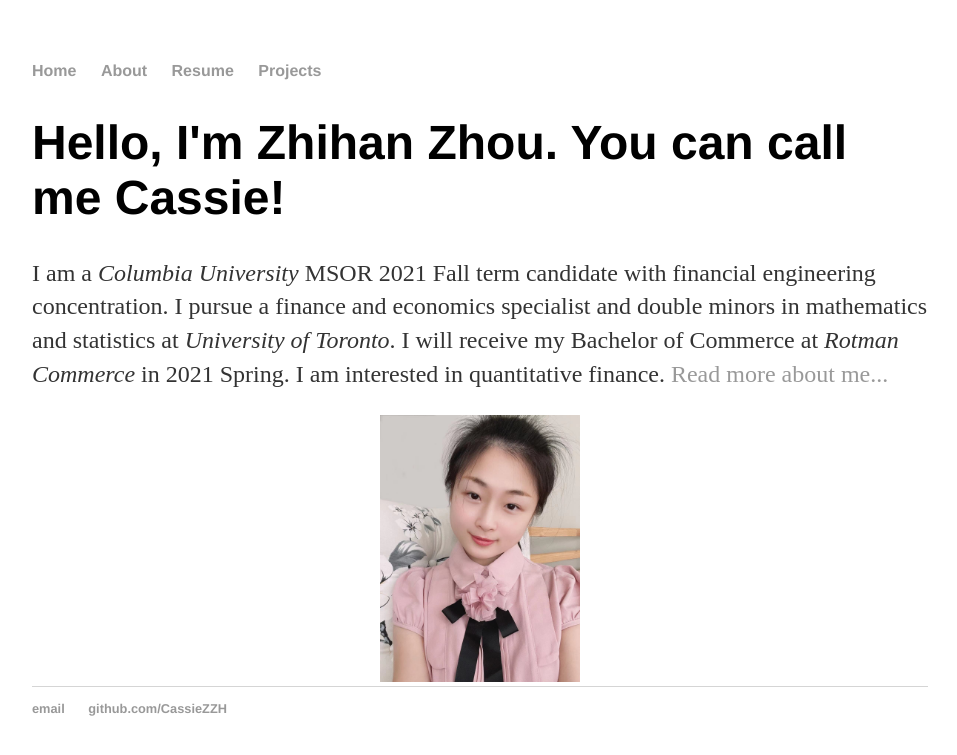
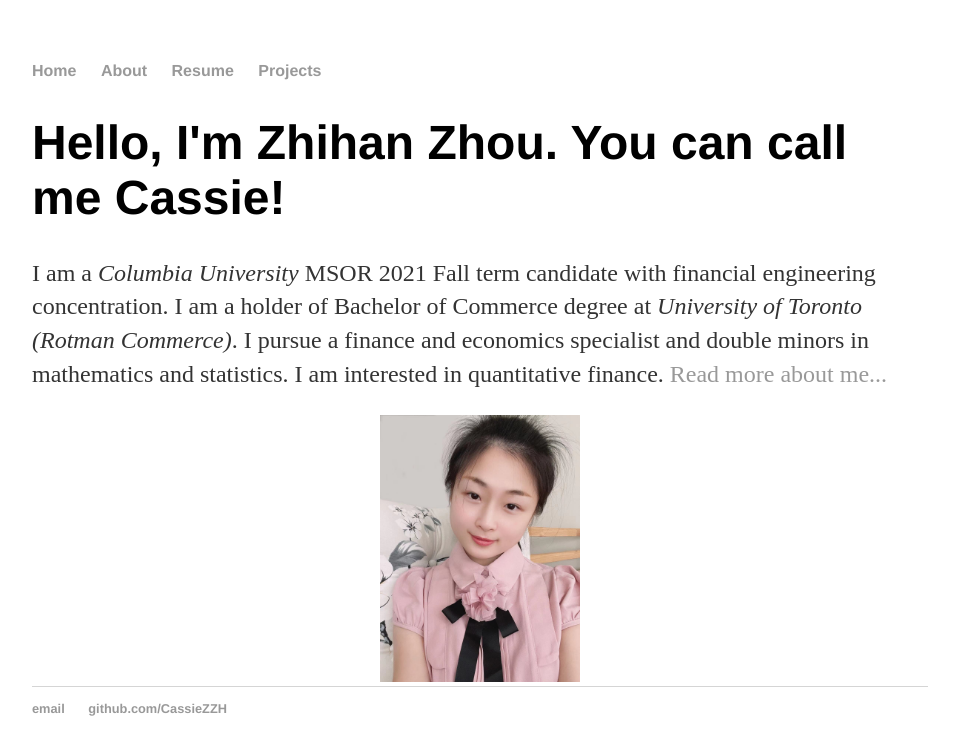
Before and after one commit to CassieZZH/CassieZZH.github.io, a Jekyll site: the page built from index.html, in a window 1280 px wide. Shown: the top 755 px of the page, without its empty margins (160-1117 px from the left). Built offline with Jekyll 4.4.1, drawn with Linux system fonts in a browser that asks for light colours.

Commit message:
Update index.html

```diff
--- a/index.html
+++ b/index.html
@@ -4,7 +4,7 @@
 ---
 <div class="blurb">
 	<h1>Hello, I'm Zhihan Zhou. You can call me Cassie!</h1>
-	<p>I am a <em>Columbia University</em> MSOR 2021 Fall term candidate with financial engineering concentration. I pursue a finance and economics specialist and double minors in mathematics and statistics at <em>University of Toronto</em>. I will receive my Bachelor of Commerce at <em>Rotman Commerce</em> in 2021 Spring. I am interested in quantitative finance. <a href="/about">Read more about me...</a></p>
+	<p>I am a <em>Columbia University</em> MSOR 2021 Fall term candidate with financial engineering concentration. I am a holder of Bachelor of Commerce degree at <em>University of Toronto (Rotman Commerce)</em>. I pursue a finance and economics specialist and double minors in mathematics and statistics. I am interested in quantitative finance. <a href="/about">Read more about me...</a></p>
 </div><!-- /.blurb -->
 <div class="profile-photo">
 	<center><img src="/images/myimage.jpg"
```
